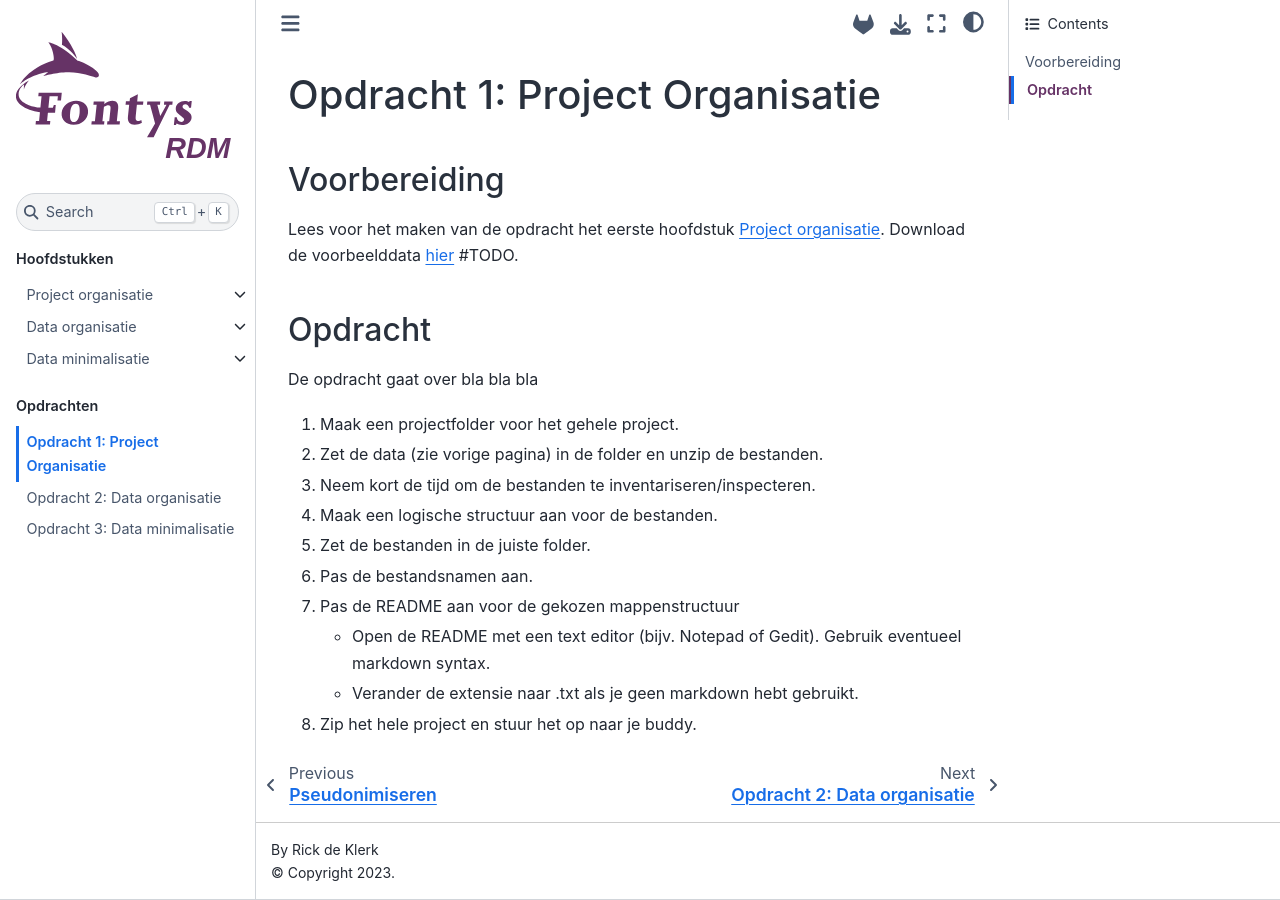
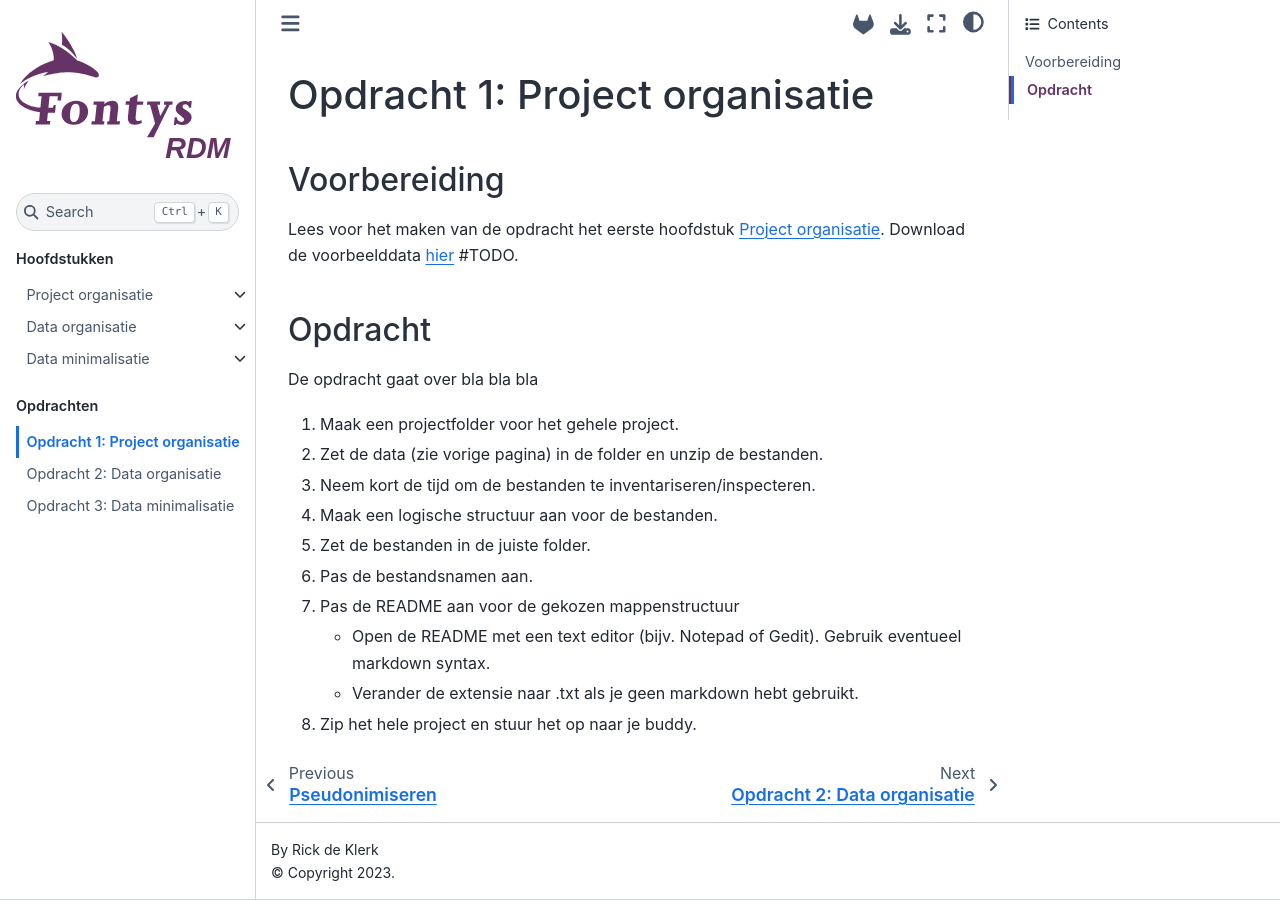
Before and after one commit to rickdkk/RDM-module-5, a Jupyter Book: the page built from assignments/1_project_organisatie_opdracht.md, in a window 1280 px wide. Built offline with Jupyter Book 1.0.4 settings and Sphinx 7.4.7 and the Sphinx Book theme 1.1.4, drawn with Linux system fonts in a browser that asks for light colours.

Commit message:
Added more files content

```diff
--- a/_config.yml
+++ b/_config.yml
@@ -33,7 +33,7 @@
   use_edit_page_button    : true
   use_repository_button   : true
   favicon                 : figures/icon_small.svg  # A path to a favicon image
-  extra_navbar            : <a href="https://orcid.org/0000-0003-2745-1963">Rick de Klerk</a>  # Will be displayed underneath the left navbar.
+  extra_navbar            : <a href="https://fontysconnect.nl/rdm">Research Data Management</a>  # Will be displayed underneath the left navbar.
   home_page_in_navbar     : false  # Whether to include your home page in the left Navigation Bar
 
 # Advanced sphinx config
--- a/assignments/1_project_organisatie_opdracht.md
+++ b/assignments/1_project_organisatie_opdracht.md
@@ -1,4 +1,4 @@
-# Opdracht 1: Project Organisatie
+# Opdracht 1: Project organisatie
 
 ## Voorbereiding
 
```
Also changed, not shown: chapters/1_files.md (+19 -0 lines), replace_elements.py (+6 -3 lines), figures/glob_explorer.png, figures/icon_small.svg.
